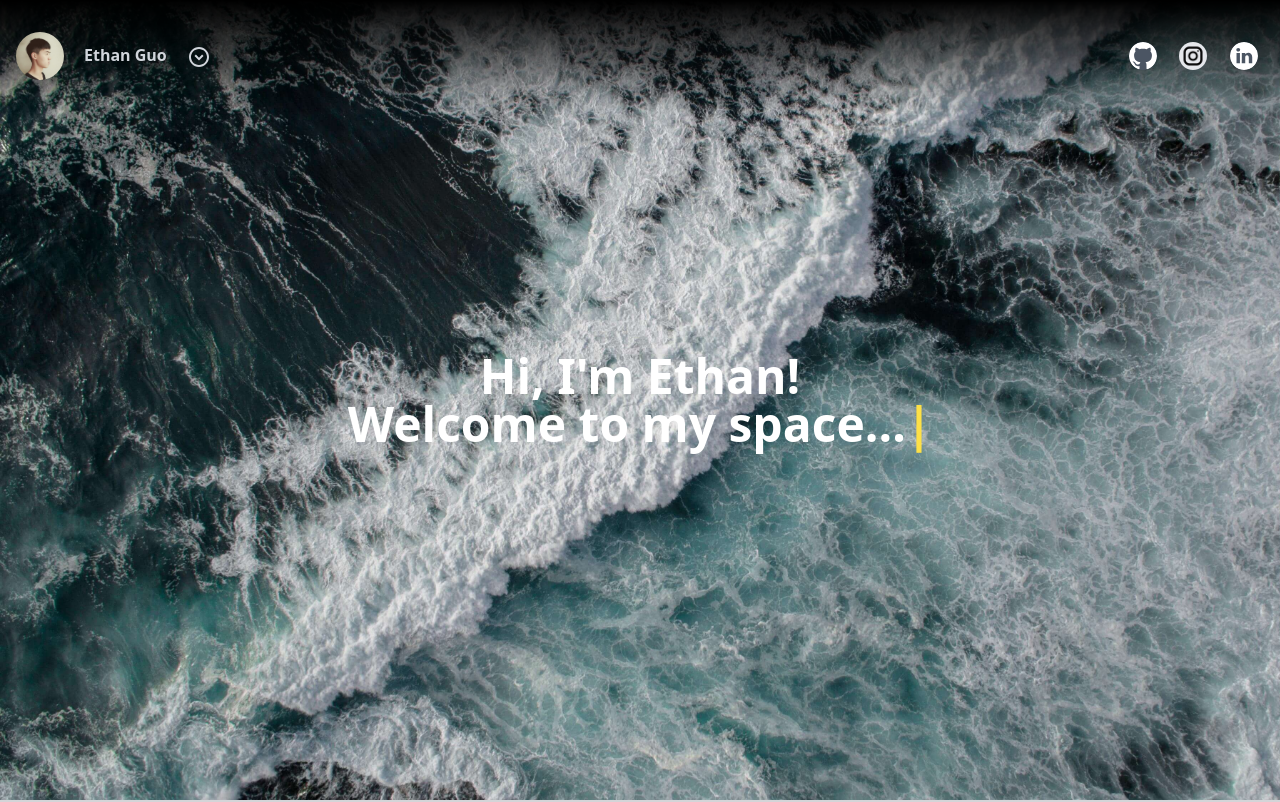
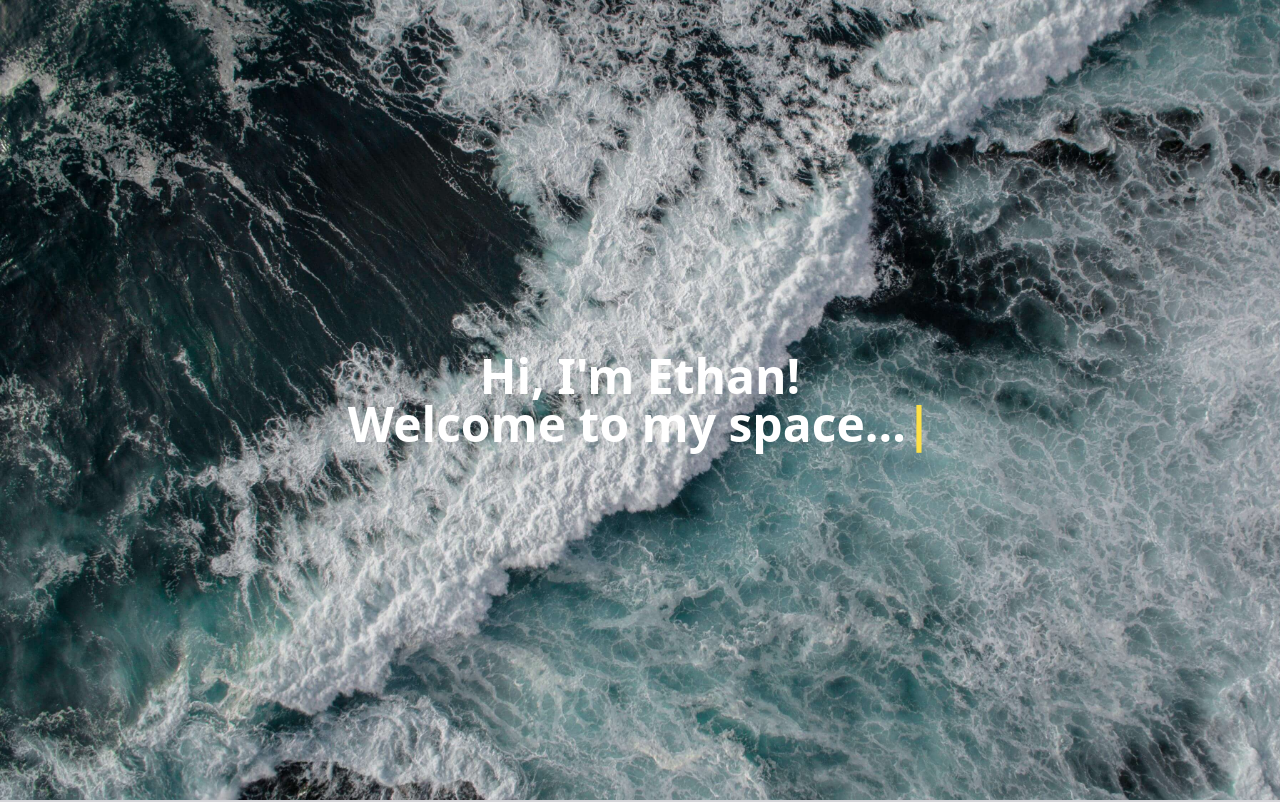
Before and after one commit to EthanGuo666/EthanGuo666.github.io, a React (Vite) app in the folder ethan_personal_page/: page / in a window 1280 px wide. Shown: the top 802 px of the page. Built offline with nearby package versions, Linux system fonts and the light colour scheme.

Commit message:
feat: remove headerbar from project detail page

```diff
--- a/ethan_personal_page/src/App.jsx
+++ b/ethan_personal_page/src/App.jsx
@@ -1,20 +1,16 @@
 import reactLogo from "./assets/react.svg";
 import { BrowserRouter, Routes, Route } from "react-router-dom";
 
-import HeaderBar from "./components/HeaderBar";
 import HomePage from "./pages/HomePage";
+import Avartus from "./pages/ProjectDetailPages/Avartus";
 
 function App() {
   return (
     <div>
-      <div className='fixed w-full mx-auto p-4 z-50 bg-gradient-to-b from-black to-transparent'>
-        <HeaderBar />
-      </div>
-
       <BrowserRouter>
         <Routes>
           <Route path='/' element={<HomePage />}></Route>
-          <Route path='/haha' element={"haha"}></Route>
+          <Route path='/projects/avartus' element={<Avartus />}></Route>
         </Routes>
       </BrowserRouter>
     </div>
```
